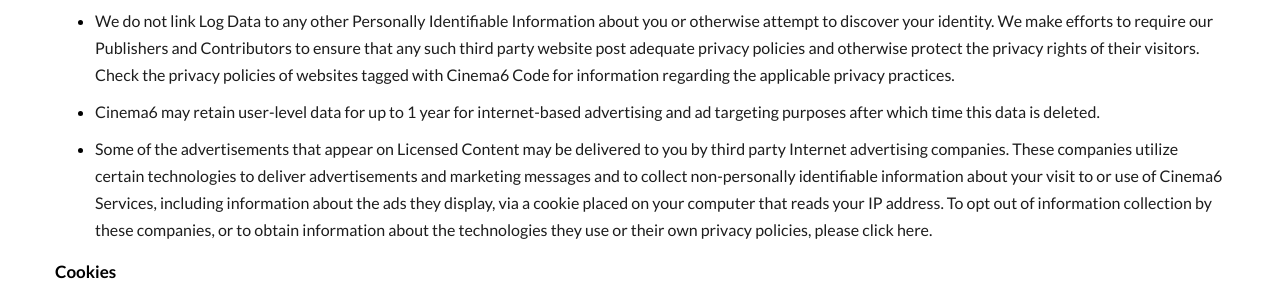
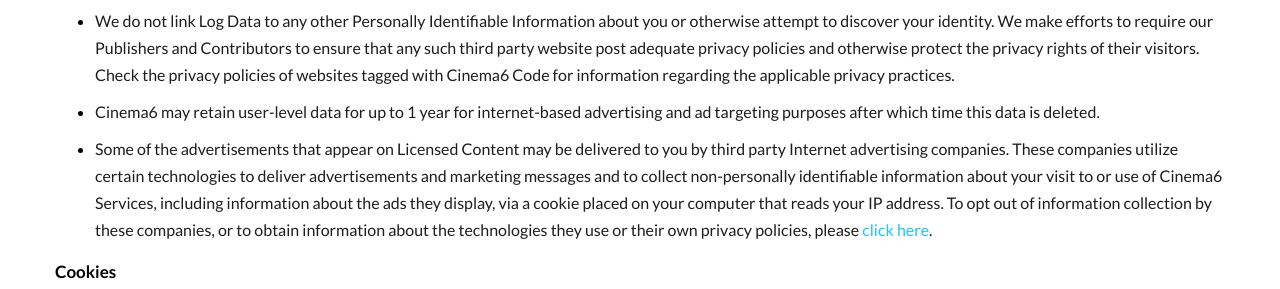
Before and after one commit to cinema6/site, a website: page privacy.html in a window 1280 px wide. Shown: the part 1181-1470 px from the top of the page. Drawn offline with Linux system fonts and the light colour scheme.

Commit message:
opt out link updated

```diff
--- a/privacy.html
+++ b/privacy.html
@@ -99,7 +99,7 @@
                                 Cinema6 may retain user-level data for up to 1 year for internet-based advertising and ad targeting purposes after which time this data is deleted.
                             </p></li>
                             <li><p>
-                                Some of the advertisements that appear on Licensed Content may be delivered to you by third party Internet advertising companies. These companies utilize certain technologies to deliver advertisements and marketing messages and to collect non-personally identifiable information about your visit to or use of Cinema6 Services, including information about the ads they display, via a cookie placed on your computer that reads your IP address. To opt out of information collection by these companies, or to obtain information about the technologies they use or their own privacy policies, please click here.
+                                Some of the advertisements that appear on Licensed Content may be delivered to you by third party Internet advertising companies. These companies utilize certain technologies to deliver advertisements and marketing messages and to collect non-personally identifiable information about your visit to or use of Cinema6 Services, including information about the ads they display, via a cookie placed on your computer that reads your IP address. To opt out of information collection by these companies, or to obtain information about the technologies they use or their own privacy policies, please <a href="http://www.networkadvertising.org/managing/opt_out.asp" target="_blank">click here</a>.
                             </p></li>
                         </ul>
 
```
